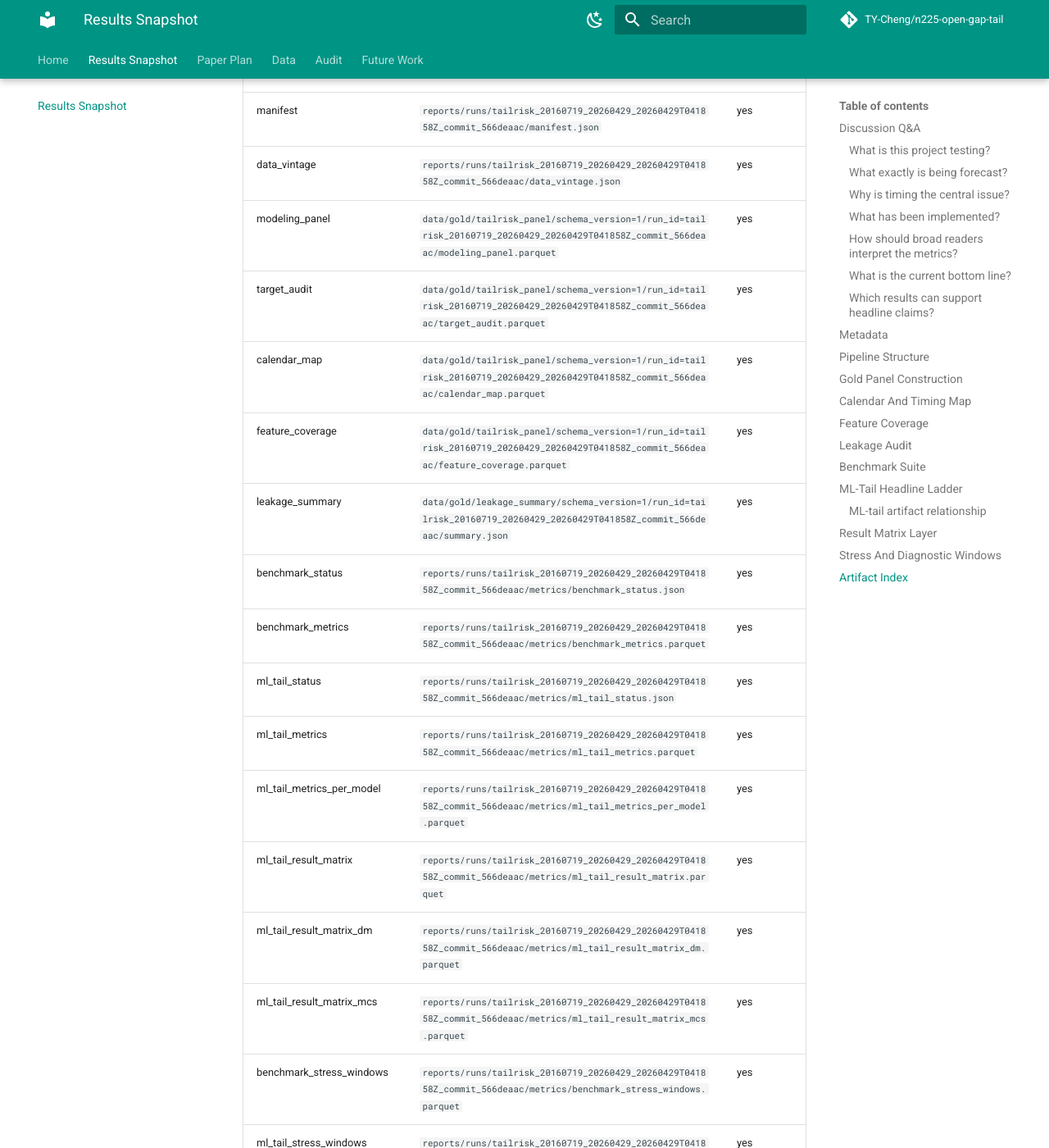
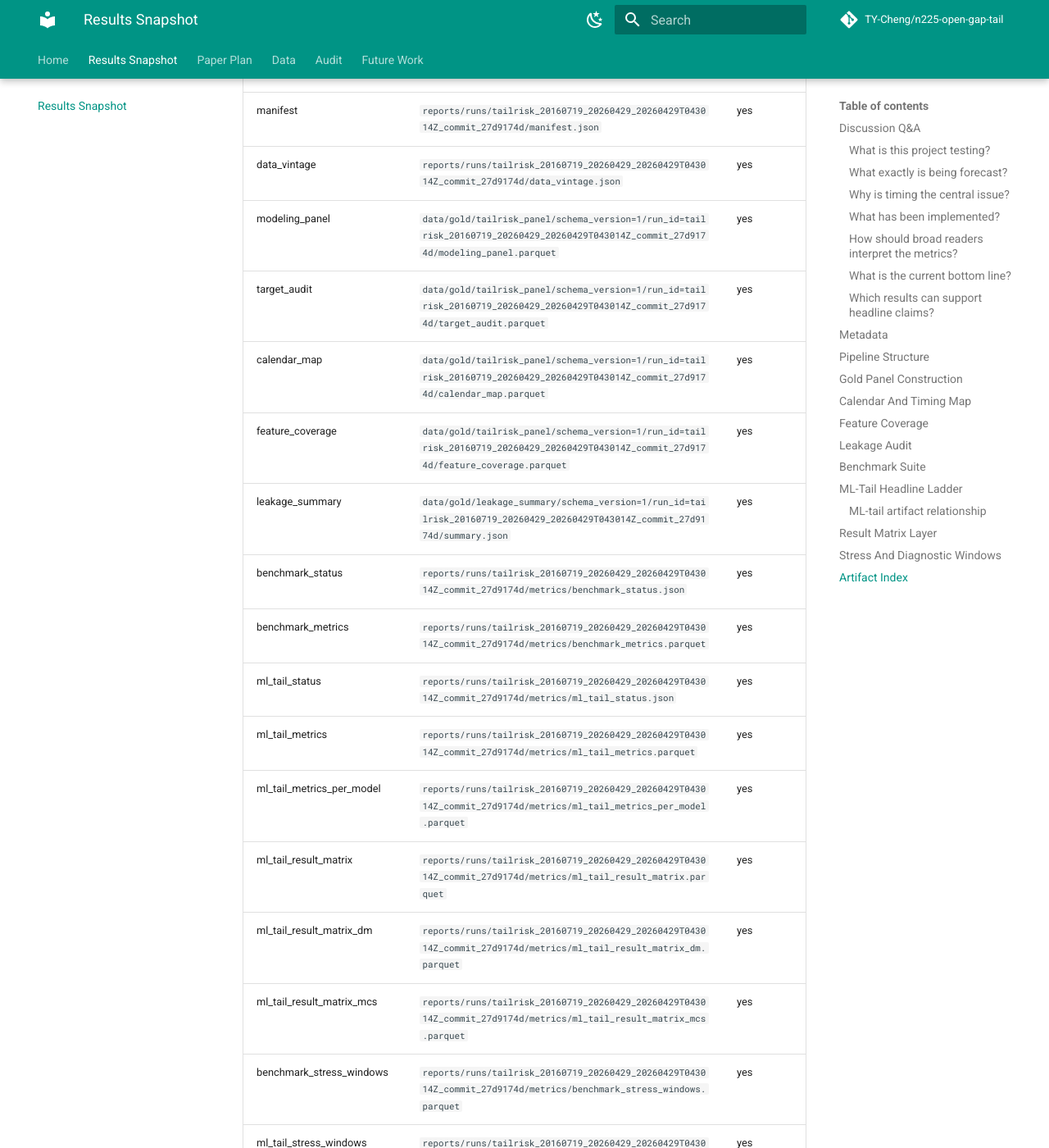
Before and after one commit to TY-Cheng/n225-open-gap-tail, an MkDocs documentation site: the page built from docs/results_snapshot.md, in a window 1280 px wide and 1400 px high, scrolled down 11135 px. Shown: the whole window at 82% size. Built offline with MkDocs 1.6.1 and Material for MkDocs 9.7.7, drawn with Linux system fonts in a browser that asks for light colours; comment, search, counter and statistics services are not loaded; some of the changed text lies outside the part shown.

Commit message:
Update results_snapshot.md

```diff
--- a/docs/results_snapshot.md
+++ b/docs/results_snapshot.md
@@ -1,6 +1,6 @@
 # Results Snapshot
 
-> **Research-candidate full-run artifact.** This page is generated from `tailrisk_20160719_20260429_20260429T041858Z_commit_566deaac`.
+> **Research-candidate full-run artifact.** This page is generated from `tailrisk_20160719_20260429_20260429T043014Z_commit_27d9174d`.
 > It summarizes the durable gold modeling sample and run outputs, not the older
 > bounded access-check snapshot. It is still a research-candidate artifact:
 > final manuscript claims require a clean committed run and author review of the
@@ -75,15 +75,15 @@
 
 | Field | Value |
 | --- | --- |
-| Run ID | `tailrisk_20160719_20260429_20260429T041858Z_commit_566deaac` |
-| Artifact root | `reports/runs/tailrisk_20160719_20260429_20260429T041858Z_commit_566deaac` |
+| Run ID | `tailrisk_20160719_20260429_20260429T043014Z_commit_27d9174d` |
+| Artifact root | `reports/runs/tailrisk_20160719_20260429_20260429T043014Z_commit_27d9174d` |
 | Claim level | `research_candidate` |
 | Requested window | `['2016-07-19', '2026-04-29']` |
 | Combined clean start | `2018-06-20` |
 | Gold panel dates | `2016-07-19 to 2026-04-28` |
 | Forecast sample dates | `2018-06-20 to 2026-04-28 (1660 rows)` |
-| Git commit | `566deaac02290490c54dd92c9848d3363d8ef983` |
-| Git dirty | `True` |
+| Git commit | `27d9174d5e87b7535ec7b8dbb86f943a3058e1f8` |
+| Git dirty | `False` |
 | FRED vintage safe | `False` |
 
 - `combined_clean_start` is the modeling lower bound; dates before it remain audit history rather than forecast evidence.
@@ -260,29 +260,29 @@
 
 | Artifact | Path | Exists |
 | --- | --- | --- |
-| manifest | `reports/runs/tailrisk_20160719_20260429_20260429T041858Z_commit_566deaac/manifest.json` | yes |
-| data_vintage | `reports/runs/tailrisk_20160719_20260429_20260429T041858Z_commit_566deaac/data_vintage.json` | yes |
-| modeling_panel | `data/gold/tailrisk_panel/schema_version=1/run_id=tailrisk_20160719_20260429_20260429T041858Z_commit_566deaac/modeling_panel.parquet` | yes |
-| target_audit | `data/gold/tailrisk_panel/schema_version=1/run_id=tailrisk_20160719_20260429_20260429T041858Z_commit_566deaac/target_audit.parquet` | yes |
-| calendar_map | `data/gold/tailrisk_panel/schema_version=1/run_id=tailrisk_20160719_20260429_20260429T041858Z_commit_566deaac/calendar_map.parquet` | yes |
-| feature_coverage | `data/gold/tailrisk_panel/schema_version=1/run_id=tailrisk_20160719_20260429_20260429T041858Z_commit_566deaac/feature_coverage.parquet` | yes |
-| leakage_summary | `data/gold/leakage_summary/schema_version=1/run_id=tailrisk_20160719_20260429_20260429T041858Z_commit_566deaac/summary.json` | yes |
-| benchmark_status | `reports/runs/tailrisk_20160719_20260429_20260429T041858Z_commit_566deaac/metrics/benchmark_status.json` | yes |
-| benchmark_metrics | `reports/runs/tailrisk_20160719_20260429_20260429T041858Z_commit_566deaac/metrics/benchmark_metrics.parquet` | yes |
-| ml_tail_status | `reports/runs/tailrisk_20160719_20260429_20260429T041858Z_commit_566deaac/metrics/ml_tail_status.json` | yes |
-| ml_tail_metrics | `reports/runs/tailrisk_20160719_20260429_20260429T041858Z_commit_566deaac/metrics/ml_tail_metrics.parquet` | yes |
-| ml_tail_metrics_per_model | `reports/runs/tailrisk_20160719_20260429_20260429T041858Z_commit_566deaac/metrics/ml_tail_metrics_per_model.parquet` | yes |
-| ml_tail_result_matrix | `reports/runs/tailrisk_20160719_20260429_20260429T041858Z_commit_566deaac/metrics/ml_tail_result_matrix.parquet` | yes |
-| ml_tail_result_matrix_dm | `reports/runs/tailrisk_20160719_20260429_20260429T041858Z_commit_566deaac/metrics/ml_tail_result_matrix_dm.parquet` | yes |
-| ml_tail_result_matrix_mcs | `reports/runs/tailrisk_20160719_20260429_20260429T041858Z_commit_566deaac/metrics/ml_tail_result_matrix_mcs.parquet` | yes |
-| benchmark_stress_windows | `reports/runs/tailrisk_20160719_20260429_20260429T041858Z_commit_566deaac/metrics/benchmark_stress_windows.parquet` | yes |
-| ml_tail_stress_windows | `reports/runs/tailrisk_20160719_20260429_20260429T041858Z_commit_566deaac/metrics/ml_tail_stress_windows.parquet` | yes |
-| latex_dir | `reports/runs/tailrisk_20160719_20260429_20260429T041858Z_commit_566deaac/latex/tables` | yes |
-| claim_scope_table | `reports/runs/tailrisk_20160719_20260429_20260429T041858Z_commit_566deaac/latex/tables/tailrisk_claim_scope_table.tex` | yes |
-| es_severity_table | `reports/runs/tailrisk_20160719_20260429_20260429T041858Z_commit_566deaac/latex/tables/tailrisk_es_severity_table.tex` | yes |
-| hedge_trigger_table | `reports/runs/tailrisk_20160719_20260429_20260429T041858Z_commit_566deaac/latex/tables/tailrisk_hedge_trigger_diagnostics_table.tex` | yes |
-| dst_attenuation_table | `reports/runs/tailrisk_20160719_20260429_20260429T041858Z_commit_566deaac/latex/tables/ml_tail_dst_attenuation_table.tex` | yes |
-| result_matrix_summary_table | `reports/runs/tailrisk_20160719_20260429_20260429T041858Z_commit_566deaac/latex/tables/ml_tail_result_matrix_summary_table.tex` | yes |
+| manifest | `reports/runs/tailrisk_20160719_20260429_20260429T043014Z_commit_27d9174d/manifest.json` | yes |
+| data_vintage | `reports/runs/tailrisk_20160719_20260429_20260429T043014Z_commit_27d9174d/data_vintage.json` | yes |
+| modeling_panel | `data/gold/tailrisk_panel/schema_version=1/run_id=tailrisk_20160719_20260429_20260429T043014Z_commit_27d9174d/modeling_panel.parquet` | yes |
+| target_audit | `data/gold/tailrisk_panel/schema_version=1/run_id=tailrisk_20160719_20260429_20260429T043014Z_commit_27d9174d/target_audit.parquet` | yes |
+| calendar_map | `data/gold/tailrisk_panel/schema_version=1/run_id=tailrisk_20160719_20260429_20260429T043014Z_commit_27d9174d/calendar_map.parquet` | yes |
+| feature_coverage | `data/gold/tailrisk_panel/schema_version=1/run_id=tailrisk_20160719_20260429_20260429T043014Z_commit_27d9174d/feature_coverage.parquet` | yes |
+| leakage_summary | `data/gold/leakage_summary/schema_version=1/run_id=tailrisk_20160719_20260429_20260429T043014Z_commit_27d9174d/summary.json` | yes |
+| benchmark_status | `reports/runs/tailrisk_20160719_20260429_20260429T043014Z_commit_27d9174d/metrics/benchmark_status.json` | yes |
+| benchmark_metrics | `reports/runs/tailrisk_20160719_20260429_20260429T043014Z_commit_27d9174d/metrics/benchmark_metrics.parquet` | yes |
+| ml_tail_status | `reports/runs/tailrisk_20160719_20260429_20260429T043014Z_commit_27d9174d/metrics/ml_tail_status.json` | yes |
+| ml_tail_metrics | `reports/runs/tailrisk_20160719_20260429_20260429T043014Z_commit_27d9174d/metrics/ml_tail_metrics.parquet` | yes |
+| ml_tail_metrics_per_model | `reports/runs/tailrisk_20160719_20260429_20260429T043014Z_commit_27d9174d/metrics/ml_tail_metrics_per_model.parquet` | yes |
+| ml_tail_result_matrix | `reports/runs/tailrisk_20160719_20260429_20260429T043014Z_commit_27d9174d/metrics/ml_tail_result_matrix.parquet` | yes |
+| ml_tail_result_matrix_dm | `reports/runs/tailrisk_20160719_20260429_20260429T043014Z_commit_27d9174d/metrics/ml_tail_result_matrix_dm.parquet` | yes |
+| ml_tail_result_matrix_mcs | `reports/runs/tailrisk_20160719_20260429_20260429T043014Z_commit_27d9174d/metrics/ml_tail_result_matrix_mcs.parquet` | yes |
+| benchmark_stress_windows | `reports/runs/tailrisk_20160719_20260429_20260429T043014Z_commit_27d9174d/metrics/benchmark_stress_windows.parquet` | yes |
+| ml_tail_stress_windows | `reports/runs/tailrisk_20160719_20260429_20260429T043014Z_commit_27d9174d/metrics/ml_tail_stress_windows.parquet` | yes |
+| latex_dir | `reports/runs/tailrisk_20160719_20260429_20260429T043014Z_commit_27d9174d/latex/tables` | yes |
+| claim_scope_table | `reports/runs/tailrisk_20160719_20260429_20260429T043014Z_commit_27d9174d/latex/tables/tailrisk_claim_scope_table.tex` | yes |
+| es_severity_table | `reports/runs/tailrisk_20160719_20260429_20260429T043014Z_commit_27d9174d/latex/tables/tailrisk_es_severity_table.tex` | yes |
+| hedge_trigger_table | `reports/runs/tailrisk_20160719_20260429_20260429T043014Z_commit_27d9174d/latex/tables/tailrisk_hedge_trigger_diagnostics_table.tex` | yes |
+| dst_attenuation_table | `reports/runs/tailrisk_20160719_20260429_20260429T043014Z_commit_27d9174d/latex/tables/ml_tail_dst_attenuation_table.tex` | yes |
+| result_matrix_summary_table | `reports/runs/tailrisk_20160719_20260429_20260429T043014Z_commit_27d9174d/latex/tables/ml_tail_result_matrix_summary_table.tex` | yes |
 
 - All paths above are local ignored artifacts; they are reproducible outputs, not tracked source files.
 - Forecast/reporting rebuilds should read these artifacts and must not call vendor APIs.
```
